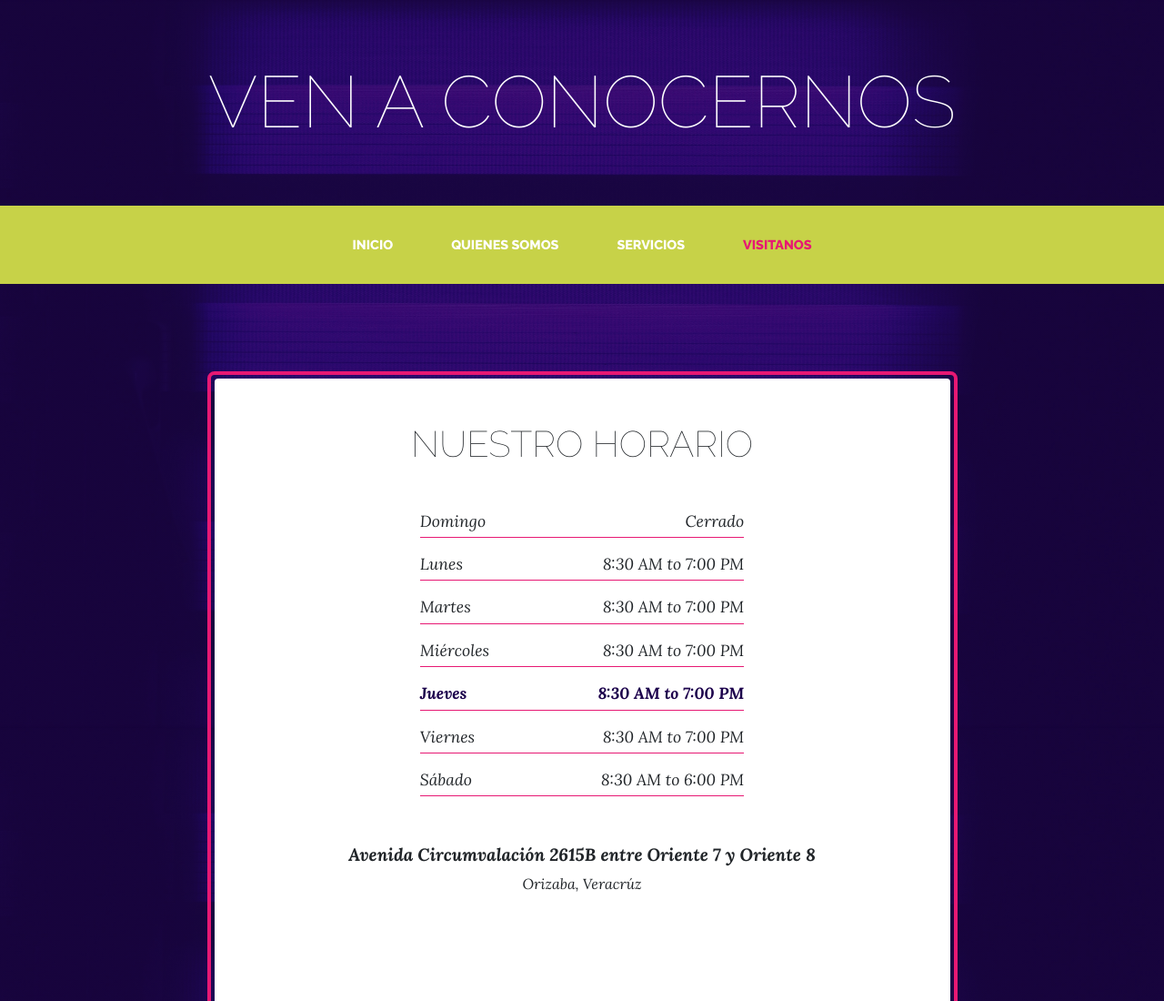
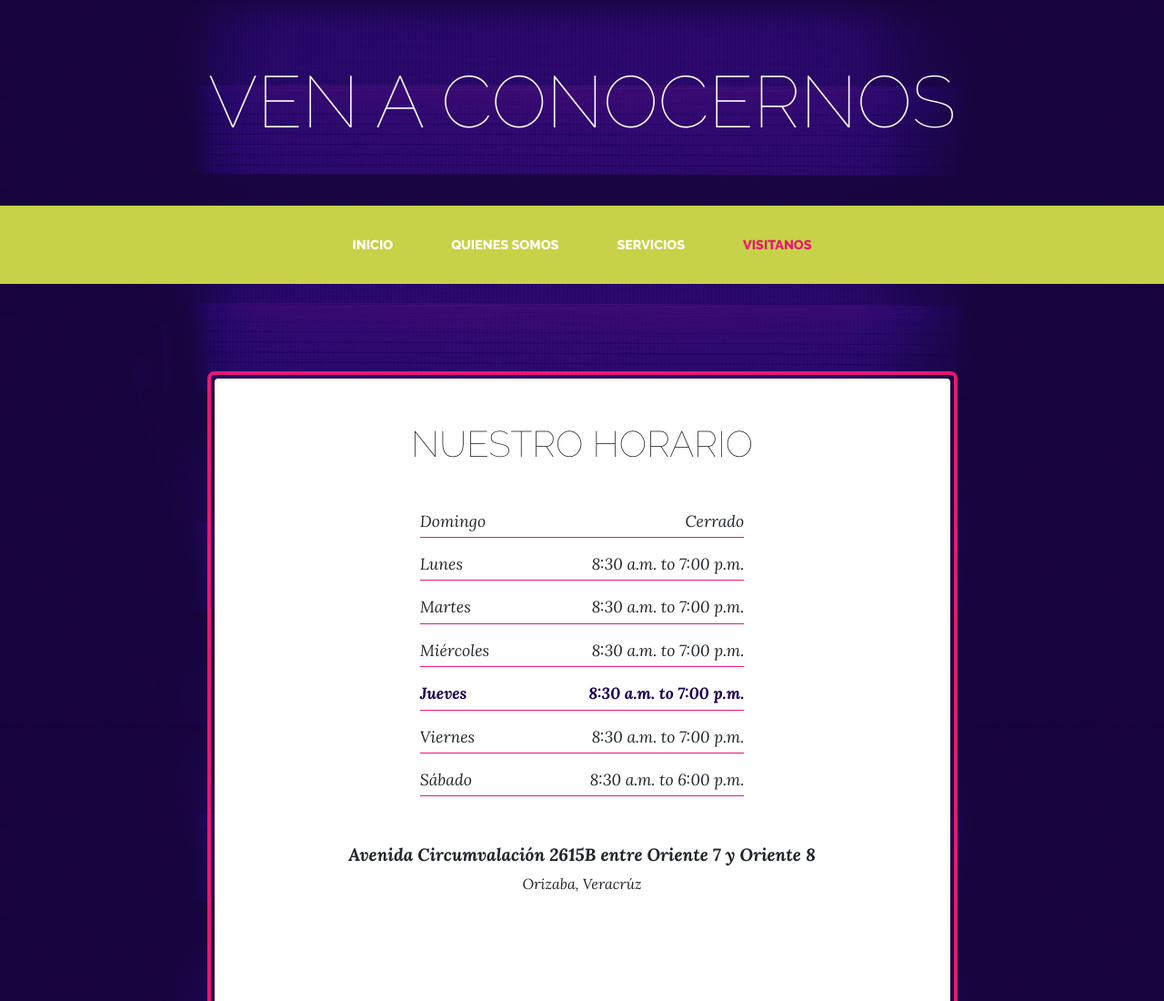
Before and after one commit to jekaestilista/jekaestilista.github.io, a website: page store.html in a window 1280 px wide. Shown: the top 1100 px of the page at 91% size. Drawn offline with Linux system fonts and the light colour scheme; grey boxes are pictures that could not be loaded.

Commit message:
Updated hours

```diff
--- a/store.html
+++ b/store.html
@@ -88,27 +88,27 @@
                 </li>
                 <li class="list-unstyled-item list-hours-item d-flex">
                   Lunes
-                  <span class="ml-auto">8:30 AM to 7:00 PM</span>
+                  <span class="ml-auto">8:30 a.m. to 7:00 p.m.</span>
                 </li>
                 <li class="list-unstyled-item list-hours-item d-flex">
                   Martes
-                  <span class="ml-auto">8:30 AM to 7:00 PM</span>
+                  <span class="ml-auto">8:30 a.m. to 7:00 p.m.</span>
                 </li>
                 <li class="list-unstyled-item list-hours-item d-flex">
                   Miércoles
-                  <span class="ml-auto">8:30 AM to 7:00 PM</span>
+                  <span class="ml-auto">8:30 a.m. to 7:00 p.m.</span>
                 </li>
                 <li class="list-unstyled-item list-hours-item d-flex">
                   Jueves
-                  <span class="ml-auto">8:30 AM to 7:00 PM</span>
+                  <span class="ml-auto">8:30 a.m. to 7:00 p.m.</span>
                 </li>
                 <li class="list-unstyled-item list-hours-item d-flex">
                   Viernes
-                  <span class="ml-auto">8:30 AM to 7:00 PM</span>
+                  <span class="ml-auto">8:30 a.m. to 7:00 p.m.</span>
                 </li>
                 <li class="list-unstyled-item list-hours-item d-flex">
                   Sábado
-                  <span class="ml-auto">8:30 AM to 6:00 PM</span>
+                  <span class="ml-auto">8:30 a.m. to 6:00 p.m.</span>
                 </li>
               </ul>
               <p class="address mb-5">
```
